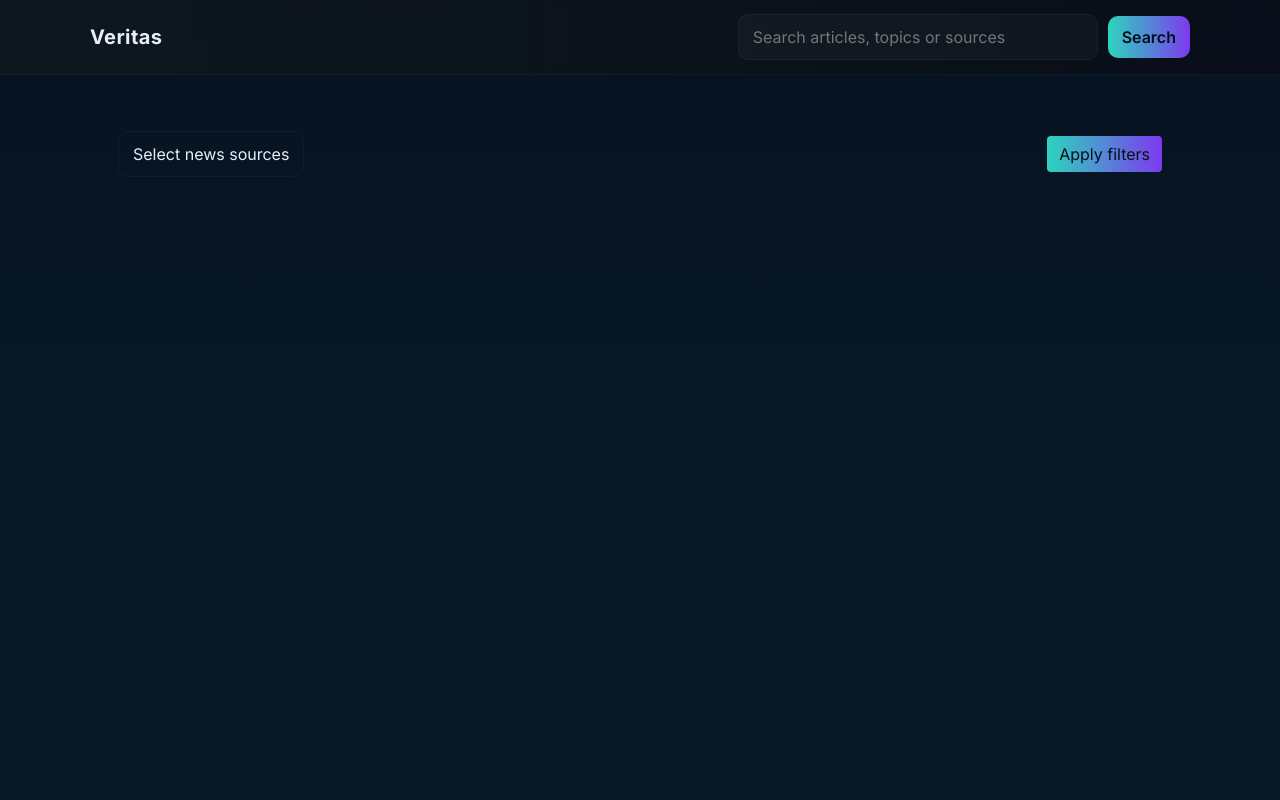
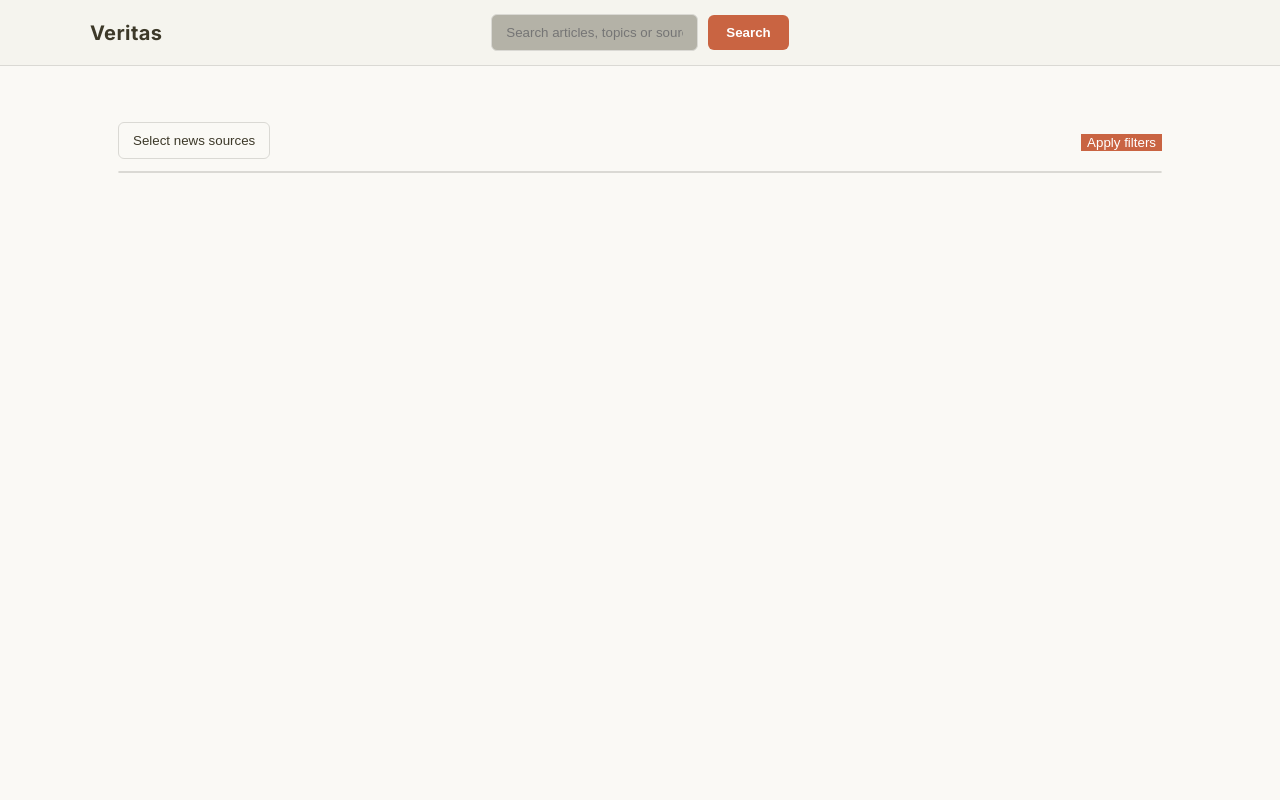
Before and after one commit to TeamAlphaCodeJr/Veritas, a Flask app: page / in a window 1280 px wide. Run offline with Flask 3, Linux system fonts and the light colour scheme.

Commit message:
first styling

```diff
--- a/static/style.css
+++ b/static/style.css
@@ -1,80 +1,357 @@
 /* General Styles */
-:root{
-    --bg:#0f1720;
-    --card:#0b1220;
-    --muted:#9aa7b2;
-    --text:#e6eef6;
-    --accent:#2dd4bf;
-    --accent-2:#7c3aed;
-    --glass:rgba(255,255,255,0.03);
-    --card-elev:0 8px 20px rgba(3,7,18,0.6);
+:root {
+    /* Any extra variables if needed */
+    --card-elev: 0 2px 8px rgba(0, 0, 0, 0.05);
 }
 
-*{box-sizing:border-box}
-
-html,body{height:100%}
-
-body{
-    margin:0;
-    font-family:Inter, system-ui, -apple-system, 'Segoe UI', Roboto, 'Helvetica Neue', Arial;
-    background:linear-gradient(180deg, #081221 0%, #071826 50%);
-    color:var(--text);
-    -webkit-font-smoothing:antialiased;
+* {
+    box-sizing: border-box;
 }
 
-.container{max-width:1100px;margin:0 auto;padding:28px}
+html, body {
+    height: 100%;
+}
 
-.site-nav{background:linear-gradient(90deg, rgba(16,24,32,0.9), rgba(8,14,24,0.85));backdrop-filter:blur(6px);border-bottom:1px solid rgba(255,255,255,0.03)}
-.nav-inner{display:flex;align-items:center;justify-content:space-between;padding:14px 0}
-.brand{color:var(--text);font-weight:700;font-size:1.25rem;text-decoration:none;letter-spacing:0.4px}
+body {
+    margin: 0;
+    font-family: Inter, system-ui, -apple-system, 'Segoe UI', Roboto, 'Helvetica Neue', Arial;
+    background: var(--background);
+    color: var(--foreground);
+    -webkit-font-smoothing: antialiased;
+}
 
-.search-form{display:flex;align-items:center;gap:10px}
-.search-input{background:var(--glass);border:1px solid rgba(255,255,255,0.04);padding:10px 14px;border-radius:10px;color:var(--text);min-width:260px;width:360px;transition:box-shadow .25s ease, transform .18s ease}
-.search-input:focus{outline:none;box-shadow:0 6px 18px rgba(45,212,191,0.08);transform:translateY(-1px)}
-.search-btn{background:linear-gradient(90deg,var(--accent),var(--accent-2));border:none;color:#031018;padding:9px 14px;border-radius:10px;font-weight:600;cursor:pointer;transition:transform .16s ease, box-shadow .16s ease}
-.search-btn:active{transform:translateY(1px)}
+.container {
+    max-width: 1100px;
+    margin: 0 auto;
+    padding: 28px;
+}
 
-.site-main{padding:28px 0}
+/* Navigation */
+.site-nav {
+    background: var(--sidebar-background);
+    border-bottom: 1px solid var(--border);
+}
 
-.controls{margin-bottom:20px}
-.controls-top{display:flex;justify-content:space-between;align-items:center;gap:12px}
-.control-toggle{background:transparent;border:1px solid rgba(255,255,255,0.04);padding:10px 14px;border-radius:10px;color:var(--text);cursor:pointer}
-.panel{max-height:0;overflow:hidden;transition:max-height .36s cubic-bezier(.2,.9,.2,1);background:linear-gradient(180deg, rgba(255,255,255,0.01), rgba(255,255,255,0.00));margin-top:12px;padding:0;border-radius:12px}
-.panel.show-collapse{max-height:600px;padding:16px}
+.nav-inner {
+    display: grid;
+    grid-template-columns: 1fr auto 1fr;
+    align-items: center;
+    padding: 14px 0;
+}
 
-.sources-grid{display:grid;grid-template-columns:repeat(auto-fill,minmax(200px,1fr));gap:10px}
-.source-item{display:flex;align-items:center;gap:10px;padding:8px 10px;border-radius:8px;background:linear-gradient(180deg, rgba(255,255,255,0.01), rgba(255,255,255,0.005));cursor:pointer}
-.source-item input{accent-color:var(--accent)}
-.source-name{color:var(--muted);font-size:0.95rem}
+.brand {
+    color: var(--foreground);
+    font-weight: 700;
+    font-size: 1.25rem;
+    text-decoration: none;
+    letter-spacing: 0.4px;
+    justify-self: start;
+}
 
-.quick-filters{display:flex;justify-content:space-between;align-items:center;margin-top:12px;gap:12px}
-.filter-group{display:flex;gap:8px}
-.chip{background:transparent;border:1px solid rgba(255,255,255,0.04);color:var(--text);padding:8px 12px;border-radius:999px;cursor:pointer;transition:transform .12s ease}
-.chip:active{transform:scale(.98)}
+.search-form {
+    display: flex;
+    align-items: center;
+    gap: 10px;
+    justify-self: center;
+    width: 100%;
+    max-width: 500px;
+}
 
-.filter-actions .btn{padding:8px 12px;border-radius:8px}
-.btn{background:rgba(255,255,255,0.03);border:1px solid rgba(255,255,255,0.04);color:var(--text);cursor:pointer}
-.btn.ghost{background:transparent}
-.btn.accent{background:linear-gradient(90deg,var(--accent),var(--accent-2));border:none;color:#031018}
+.search-input {
+    background: var(--input);
+    border: 1px solid var(--border);
+    padding: 10px 14px;
+    border-radius: 6px;
+    color: var(--foreground);
+    width: 100%;
+    transition: box-shadow .25s ease, border-color .18s ease;
+}
 
-.articles .grid{display:grid;grid-template-columns:repeat(auto-fill,minmax(280px,1fr));gap:18px}
-.card{background:linear-gradient(180deg, rgba(255,255,255,0.02), rgba(255,255,255,0.01));border-radius:14px;padding:18px;box-shadow:var(--card-elev);transform:translateY(0);transition:transform .28s cubic-bezier(.2,.9,.2,1), box-shadow .28s ease, opacity .6s ease;opacity:0;animation:fadeIn .56s forwards}
-.card:hover{transform:translateY(-6px);box-shadow:0 18px 40px rgba(3,7,18,0.65)}
-.card-title{margin:0 0 8px 0;font-size:1.05rem}
-.card-title a{color:var(--text);text-decoration:none}
-.meta{color:var(--muted);font-size:0.85rem;margin-bottom:10px}
-.read-more{display:inline-block;padding:8px 12px;background:rgba(255,255,255,0.02);border-radius:8px;color:var(--accent);text-decoration:none;font-weight:600}
+.search-input:focus {
+    outline: none;
+    border-color: var(--ring);
+    box-shadow: 0 0 0 2px var(--ring);
+}
 
-.pagination.center{display:flex;justify-content:center;margin-top:18px;gap:10px}
-.page-btn{padding:8px 14px;border-radius:10px;background:linear-gradient(90deg,#0b1220,#071826);color:var(--accent);border:1px solid rgba(45,212,191,0.12);text-decoration:none}
+.search-btn {
+    background: var(--primary);
+    border: none;
+    color: var(--primary-foreground);
+    padding: 10px 18px;
+    border-radius: 6px;
+    font-weight: 600;
+    cursor: pointer;
+    transition: background-color .16s ease;
+    white-space: nowrap;
+}
 
-.results-heading{font-weight:600;margin-bottom:20px}
-.query{color:var(--accent-2)}
+.search-btn:hover {
+    opacity: 0.9;
+}
 
-@keyframes fadeIn{from{opacity:0;transform:translateY(6px)}to{opacity:1;transform:translateY(0)}}
+.site-main {
+    padding: 28px 0;
+}
 
-@media (max-width:760px){
-    .nav-inner{flex-direction:column;align-items:flex-start;gap:12px}
-    .search-input{width:100%}
-    .controls-top{flex-direction:column;align-items:flex-start}
+/* Controls & Filtering */
+.controls {
+    margin-bottom: 20px;
 }
+
+.controls-top {
+    display: flex;
+    justify-content: space-between;
+    align-items: center;
+    gap: 12px;
+}
+
+.control-toggle {
+    background: var(--card);
+    border: 1px solid var(--border);
+    padding: 10px 14px;
+    border-radius: 6px;
+    color: var(--foreground);
+    cursor: pointer;
+    font-weight: 500;
+}
+
+.control-toggle:hover {
+    background: var(--secondary);
+}
+
+.panel {
+    max-height: 0;
+    overflow: hidden;
+    transition: max-height .36s cubic-bezier(.2, .9, .2, 1);
+    background: var(--card);
+    border: 1px solid var(--border);
+    margin-top: 12px;
+    padding: 0;
+    border-radius: 8px;
+}
+
+.panel.show-collapse {
+    max-height: 800px; /* Increased to fit content */
+    padding: 16px;
+}
+
+.sources-grid {
+    display: grid;
+    grid-template-columns: repeat(auto-fill, minmax(200px, 1fr));
+    gap: 10px;
+}
+
+.source-item {
+    display: flex;
+    align-items: center;
+    gap: 10px;
+    padding: 8px 10px;
+    border-radius: 6px;
+    background: var(--secondary);
+    cursor: pointer;
+}
+
+.source-item:hover {
+    background: var(--muted);
+}
+
+.source-item input {
+    accent-color: var(--primary);
+}
+
+.source-name {
+    color: var(--foreground);
+    font-size: 0.95rem;
+}
+
+.quick-filters {
+    display: flex;
+    justify-content: space-between;
+    align-items: center;
+    margin-top: 16px;
+    gap: 12px;
+    flex-wrap: wrap;
+}
+
+.filter-group {
+    display: flex;
+    gap: 8px;
+    flex-wrap: wrap;
+}
+
+.chip {
+    background: var(--secondary);
+    border: 1px solid var(--border);
+    color: var(--secondary-foreground);
+    padding: 6px 12px;
+    border-radius: 999px;
+    cursor: pointer;
+    transition: background .12s ease;
+    font-size: 0.9rem;
+}
+
+.chip:hover {
+    background: var(--muted);
+}
+
+.filter-actions .btn {
+    padding: 8px 14px;
+    border-radius: 6px;
+    font-size: 0.9rem;
+}
+
+.btn {
+    background: var(--secondary);
+    border: 1px solid var(--border);
+    color: var(--secondary-foreground);
+    cursor: pointer;
+    font-weight: 500;
+}
+
+.btn:hover {
+    background: var(--muted);
+}
+
+.btn.ghost {
+    background: transparent;
+    border-color: transparent;
+}
+
+.btn.ghost:hover {
+    background: var(--secondary);
+}
+
+.btn.accent {
+    background: var(--primary);
+    border: none;
+    color: var(--primary-foreground);
+}
+
+.btn.accent:hover {
+    opacity: 0.9;
+}
+
+/* Articles Grid */
+.articles .grid {
+    display: grid;
+    grid-template-columns: repeat(auto-fill, minmax(300px, 1fr));
+    gap: 24px;
+}
+
+.card {
+    background: var(--card);
+    border: 1px solid var(--border);
+    border-radius: 8px;
+    padding: 20px;
+    box-shadow: var(--card-elev);
+    transform: translateY(0);
+    transition: transform .2s ease, box-shadow .2s ease;
+    color: var(--card-foreground);
+}
+
+.card:hover {
+    transform: translateY(-4px);
+    box-shadow: 0 8px 24px rgba(0, 0, 0, 0.08);
+}
+
+.card-title {
+    margin: 0 0 10px 0;
+    font-size: 1.15rem;
+    line-height: 1.4;
+}
+
+.card-title a {
+    color: var(--foreground);
+    text-decoration: none;
+}
+
+.card-title a:hover {
+    color: var(--primary);
+}
+
+.meta {
+    color: var(--muted-foreground);
+    font-size: 0.85rem;
+    margin-bottom: 14px;
+}
+
+.source {
+    font-weight: 600;
+    color: var(--primary);
+}
+
+.read-more {
+    display: inline-block;
+    padding: 8px 14px;
+    background: var(--secondary);
+    border-radius: 6px;
+    color: var(--secondary-foreground);
+    text-decoration: none;
+    font-weight: 600;
+    font-size: 0.9rem;
+    transition: background .15s;
+}
+
+.read-more:hover {
+    background: var(--muted);
+}
+
+/* Pagination */
+.pagination.center {
+    display: flex;
+    justify-content: center;
+    margin-top: 32px;
+    gap: 10px;
+}
+
+.page-btn {
+    padding: 10px 16px;
+    border-radius: 6px;
+    background: var(--card);
+    color: var(--foreground);
+    border: 1px solid var(--border);
+    text-decoration: none;
+    font-weight: 500;
+    transition: border-color .15s;
+}
+
+.page-btn:hover {
+    border-color: var(--primary);
+    color: var(--primary);
+}
+
+.results-heading {
+    font-weight: 600;
+    margin-bottom: 20px;
+    font-size: 1.2rem;
+}
+
+.query {
+    color: var(--primary);
+}
+
+@media (max-width: 760px) {
+    .nav-inner {
+        grid-template-columns: 1fr;
+        gap: 16px;
+        justify-items: center;
+    }
+
+    .brand {
+        justify-self: center;
+    }
+
+    .search-form {
+        width: 100%;
+    }
+
+    .controls-top {
+        flex-direction: column;
+        align-items: stretch;
+    }
+
+    .quick-filters {
+        flex-direction: column;
+        align-items: stretch;
+    }
+}
--- /dev/null
+++ b/static/themes.css
@@ -0,0 +1,47 @@
+:root {
+    /* Primary Theme Colors */
+    --background: #faf9f5;
+    --foreground: #3d3929;
+    --primary: #c96442;
+    --primary-foreground: #ffffff;
+
+    /* Secondary & Accent Colors */
+    --secondary: #e9e6dc;
+    --secondary-foreground: #535146;
+    --accent: #e9e6dc;
+    --accent-foreground: #28261b;
+
+    /* UI Component Colors */
+    --card: #faf9f5;
+    --card-foreground: #141413;
+    --popover: #ffffff;
+    --popover-foreground: #28261b;
+    --muted: #ede9de;
+    --muted-foreground: #83827d;
+
+    /* Utility & Form Colors */
+    --border: #dad9d4;
+    --input: #b4b2a7;
+    --ring: #c96442;
+
+    /* Status & Feedback Colors */
+    --destructive: #141413;
+    --destructive-foreground: #ffffff;
+
+    /* Chart & Visualization Colors */
+    --chart-1: #b05730;
+    --chart-2: #9c87f5;
+    --chart-3: #ded8c4;
+    --chart-4: #dbd3f0;
+    --chart-5: #b4552d;
+
+    /* Sidebar & Navigation Colors */
+    --sidebar-background: #f5f4ee;
+    --sidebar-foreground: #3d3d3a;
+    --sidebar-primary: #c96442;
+    --sidebar-primary-foreground: #fbfbfb;
+    --sidebar-accent: #e9e6dc;
+    --sidebar-accent-foreground: #343434;
+    --sidebar-border: #ebebeb;
+    --sidebar-ring: #b5b5b5;
+}
--- a/templates/base.html
+++ b/templates/base.html
@@ -6,7 +6,7 @@
     <link rel="preconnect" href="https://fonts.googleapis.com">
     <link rel="preconnect" href="https://fonts.gstatic.com" crossorigin>
     <link href="https://fonts.googleapis.com/css2?family=Inter:wght@300;400;600;700;800&display=swap" rel="stylesheet">
-    <link rel="stylesheet" href="https://cdn.jsdelivr.net/npm/bootstrap@5.0.0-beta1/dist/css/bootstrap.min.css">
+    <link rel="stylesheet" href="{{ url_for('static', filename='themes.css') }}">
     <link rel="stylesheet" href="{{ url_for('static', filename='style.css') }}">
     <title>Veritas</title>
 </head>
@@ -25,11 +25,11 @@
         {% block content %}{% endblock %}
     </div>
 </main>
-<script src="https://cdn.jsdelivr.net/npm/bootstrap@5.0.0-beta1/dist/js/bootstrap.bundle.min.js"></script>
 <script>
     document.addEventListener('click', function(e) {
-        if (e.target.matches('.toggle-collapse')) {
-            var target = document.querySelector(e.target.getAttribute('data-target'));
+        if (e.target.matches('.control-toggle')) {
+            var targetId = e.target.getAttribute('data-target');
+            var target = document.querySelector(targetId);
             if (target) {
                 target.classList.toggle('show-collapse');
             }
```
